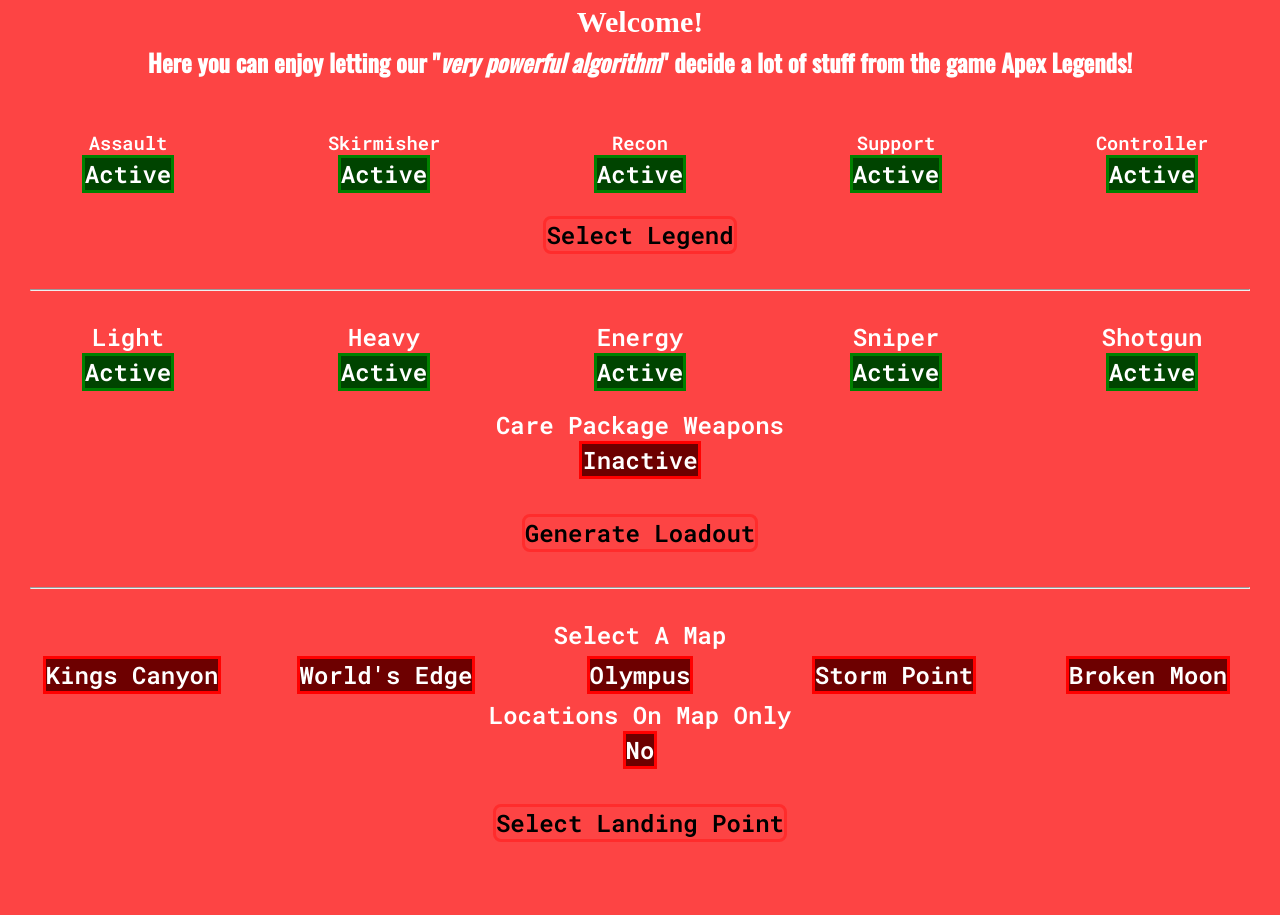
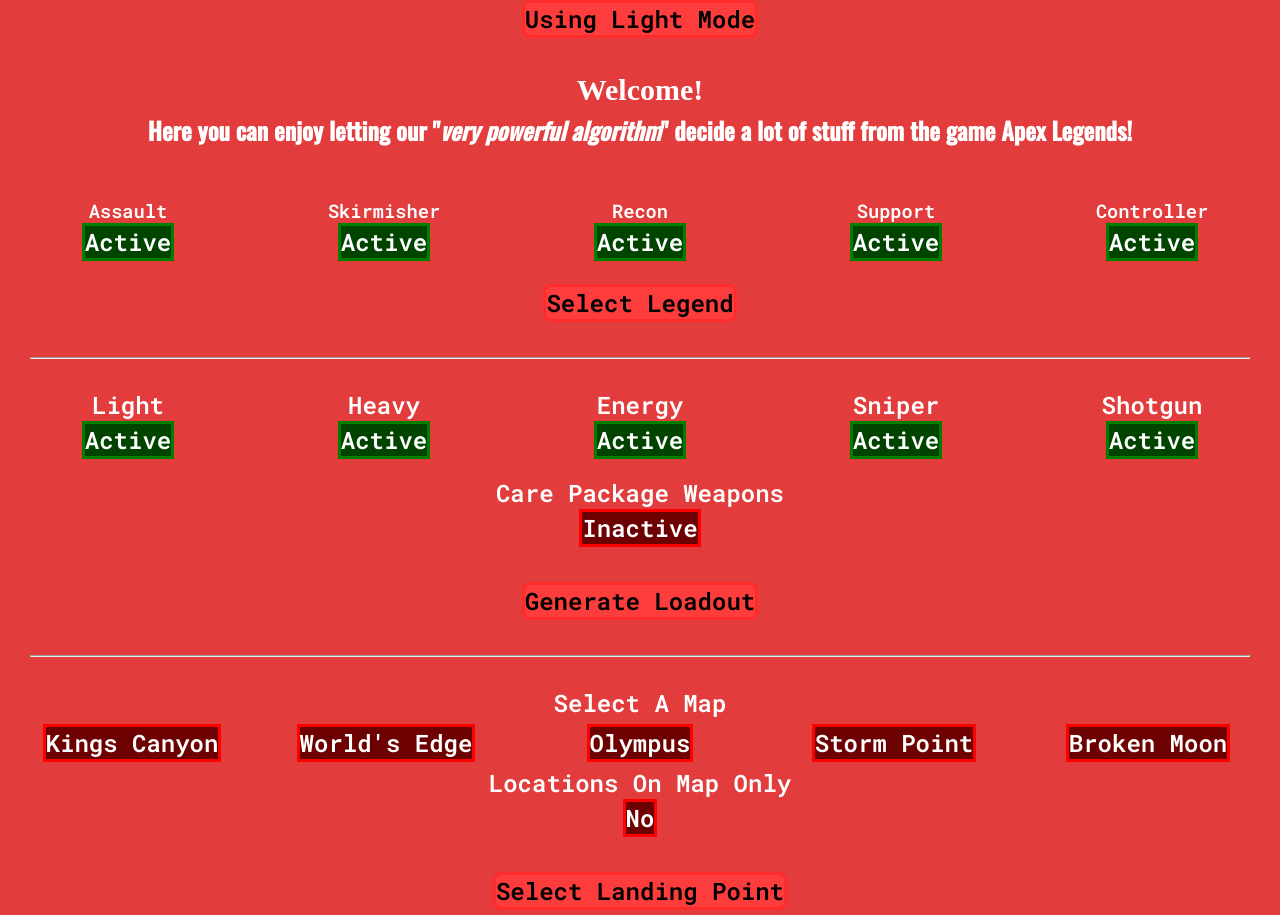
Before and after one commit to Yoshiboi18303/apex-mini-randomizer, a React (Create React App) app: page / in a window 1280 px wide. Before the commit the page ends 847 px from the top, so only its background shows below. Built offline with nearby package versions, Linux system fonts and the light colour scheme.

Commit message:
Add Dark Mode Changed all component to have a isDarkMode prop Change CSS to add dark mode styling

```diff
--- a/src/App.tsx
+++ b/src/App.tsx
@@ -1,22 +1,34 @@
-import React from "react";
+import { useState } from "react";
 import ApexLegendChooser from "./components/ApexLegendChooser";
 import WeaponChooser from "./components/WeaponChooser";
 import LandingPointChooser from "./components/LandingPointChooser";
+import { invertValue } from "./utils/";
 
 function App() {
+  const [useDarkMode, setUseDarkMode] = useState(false);
+
   return (
-    <>
+    <div className={useDarkMode ? "dark-mode" : "light-mode"}>
+      <button
+        className={`activator ${
+          useDarkMode ? "dark-mode" : "light-mode"
+        } mb-30px`}
+        type="button"
+        onClick={() => invertValue(setUseDarkMode)}
+      >
+        Using {useDarkMode ? "Dark Mode" : "Light Mode"}
+      </button>
       <h1 className="big-text m-5px">Welcome!</h1>
       <h2 className="description">
         Here you can enjoy letting our "<em>very powerful algorithm</em>" decide
         a lot of stuff from the game Apex Legends!
       </h2>
-      <ApexLegendChooser />
+      <ApexLegendChooser isDarkMode={useDarkMode} />
       <hr className="m-30px" />
-      <WeaponChooser />
+      <WeaponChooser isDarkMode={useDarkMode} />
       <hr className="m-30px" />
-      <LandingPointChooser />
-    </>
+      <LandingPointChooser isDarkMode={useDarkMode} />
+    </div>
   );
 }
 
--- a/src/components/ApexLegendChooser.tsx
+++ b/src/components/ApexLegendChooser.tsx
@@ -6,7 +6,13 @@
   invertArrayValue,
 } from "../utils/";
 
-export default function ApexLegendChooser(): JSX.Element {
+interface ApexLegendChooserProps {
+  isDarkMode: boolean;
+}
+
+export default function ApexLegendChooser({
+  isDarkMode,
+}: ApexLegendChooserProps): JSX.Element {
   const [allowedTypes, setAllowedTypes] = useState<boolean[]>(
     Array(5).fill(true)
   );
@@ -51,7 +57,7 @@
       <br />
       <button
         type="button"
-        className="activator m-5px"
+        className={`activator ${isDarkMode ? "dark-mode" : "light-mode"} m-5px`}
         onClick={() => setRandomLegend(allowedTypes, setSelectedLegend)}
       >
         Select Legend
--- a/src/components/LandingPointChooser.tsx
+++ b/src/components/LandingPointChooser.tsx
@@ -8,7 +8,13 @@
   invertValue,
 } from "../utils/";
 
-export default function LandingPointChooser(): JSX.Element {
+interface LandingPointChooserProps {
+  isDarkMode: boolean;
+}
+
+export default function LandingPointChooser({
+  isDarkMode,
+}: LandingPointChooserProps): JSX.Element {
   const mapArray = getMapArray();
   const [selectedMap, setSelectedMap] = useState<ApexMap | null>(null);
   const [chosenPoint, setChosenPoint] = useState<Location | null>(null);
@@ -56,7 +62,7 @@
       <br />
       <button
         type="button"
-        className="activator m-5px"
+        className={`activator ${isDarkMode ? "dark-mode" : "light-mode"} m-5px`}
         onClick={() =>
           setLandingPoint(selectedMap!, setChosenPoint, locationsOnMapOnly)
         }
--- a/src/components/WeaponChooser.tsx
+++ b/src/components/WeaponChooser.tsx
@@ -8,7 +8,13 @@
 } from "../utils/";
 import WeaponInfo from "./WeaponInfo";
 
-export default function WeaponChooser(): JSX.Element {
+interface WeaponChooserProps {
+  isDarkMode: boolean;
+}
+
+export default function WeaponChooser({
+  isDarkMode,
+}: WeaponChooserProps): JSX.Element {
   const [allowedTypes, setAllowedTypes] = useState<boolean[]>(
     Array(5).fill(true)
   );
@@ -27,6 +33,7 @@
                   name={weapon.name}
                   ammoType={weapon.ammoType}
                   isCarePackageWeapon={weapon.isCarePackageWeapon}
+                  isDarkMode={isDarkMode}
                   infoURL={weapon.infoURL}
                 />
               </div>
@@ -63,7 +70,7 @@
       <br />
       <button
         type="button"
-        className="activator m-5px"
+        className={`activator ${isDarkMode ? "dark-mode" : "light-mode"} m-5px`}
         onClick={() =>
           setRandomWeaponLoadout(
             allowedTypes,
--- a/src/components/WeaponInfo.tsx
+++ b/src/components/WeaponInfo.tsx
@@ -5,6 +5,7 @@
   name: string;
   ammoType: AmmoType;
   isCarePackageWeapon: boolean;
+  isDarkMode: boolean;
   infoURL?: string;
 }
 
@@ -12,6 +13,7 @@
   name,
   ammoType,
   isCarePackageWeapon,
+  isDarkMode,
   infoURL = undefined,
 }: WeaponInfoProps): JSX.Element {
   const [showWeaponAmmoType, setShowWeaponAmmoType] = useState(false);
@@ -25,7 +27,9 @@
       {ammoType !== "mythic" && ammoType !== "none" && (
         <button
           type="button"
-          className="activator m-5px"
+          className={`activator ${
+            isDarkMode ? "dark-mode" : "light-mode"
+          } m-5px`}
           onClick={() => invertValue(setShowWeaponAmmoType)}
         >
           {!showWeaponAmmoType ? "Show Ammo Type" : "Hide Ammo Type"}
--- a/src/index.css
+++ b/src/index.css
@@ -8,8 +8,16 @@
 }
 
 body {
-  background-color: rgb(253, 68, 68);
+  background-color: rgb(226, 34, 34);
   color: white;
+}
+
+div.light-mode {
+  background-color: rgb(226, 60, 60);
+}
+
+div.dark-mode {
+  background-color: rgb(226, 27, 27);
 }
 
 h1 {
@@ -67,17 +75,31 @@
   font-family: "Oswald", sans-serif;
 }
 
-.activator {
+.activator.light-mode {
   border: 3px solid rgb(255, 44, 44);
   border-radius: 8px;
-  background-color: rgb(253, 68, 68);
+  background-color: rgb(253, 60, 60);
   transition-duration: 1s;
   color: black;
 }
 
-.activator:hover {
+.activator.light-mode:hover {
   cursor: pointer;
   background-color: rgb(255, 44, 44);
+  color: white;
+}
+
+.activator.dark-mode {
+  border: 3px solid rgb(226, 11, 11);
+  border-radius: 8px;
+  background-color: rgb(226, 27, 27);
+  transition-duration: 1s;
+  color: black;
+}
+
+.activator.dark-mode:hover {
+  cursor: pointer;
+  background-color: rgb(226, 11, 11);
   color: white;
 }
 
@@ -85,14 +107,14 @@
   font-family: "Roboto Mono", monospace;
 }
 
-@media (max-width: 500px) {
+@media (max-width: 510px) {
   .types {
     display: flex;
     flex-direction: column;
   }
 }
 
-@media (min-width: 501px) {
+@media (min-width: 511px) {
   .types {
     display: flex;
     flex-direction: row;
```
